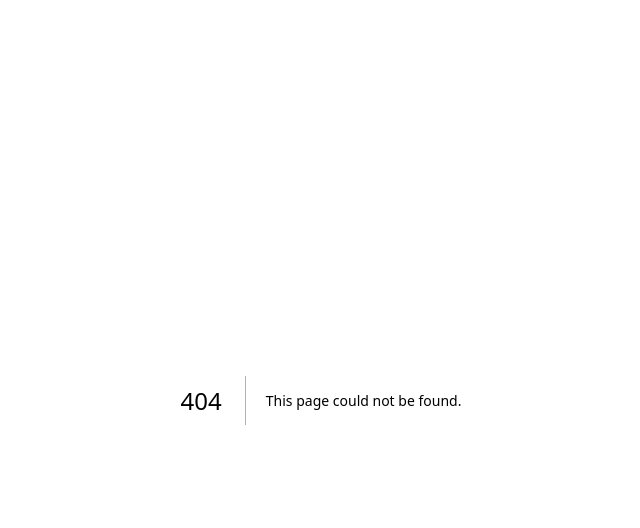
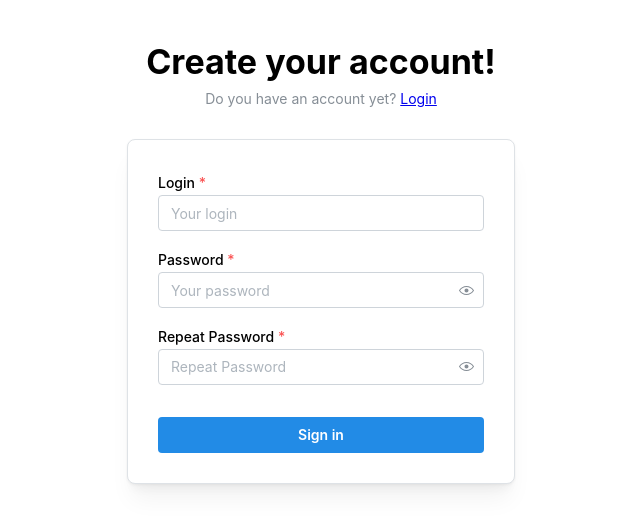
Before and after one commit to Komosabe/booking-ReactApp, a Next.js app: page /sign-up in a window 1280 px wide. Before the commit this address had no page. Shown: the top 528 px of the page, without its empty margins (319-959 px from the left). Built offline with nearby package versions, Linux system fonts and the light colour scheme; what @mantine/vanilla-extract would draw is missing.

Commit message:
feat: create routing for auth

```diff
--- /dev/null
+++ b/src/app/(public)/sign-up/page.tsx
@@ -0,0 +1,8 @@
+import React from 'react'
+import { Register } from '../../../components/Public/Auth/Register'
+
+const page = () => {
+  return <Register />
+}
+
+export default page
--- /dev/null
+++ b/src/components/Public/Auth/Register.tsx
@@ -0,0 +1,35 @@
+import {
+  Anchor,
+  Button,
+  Container,
+  Paper,
+  PasswordInput,
+  Text,
+  TextInput,
+  Title,
+} from '@mantine/core'
+import Link from 'next/link'
+import { routes } from '../../../misc/routes'
+
+export const Register = () => {
+  return (
+    <Container size={420} my={40}>
+      <Title ta="center">Create your account!</Title>
+      <Text c="dimmed" size="sm" ta="center" mt={5}>
+        Do you have an account yet?{' '}
+        <Anchor size="sm" component="button">
+          <Link href={routes['sign-in']}>Login</Link>
+        </Anchor>
+      </Text>
+
+      <Paper withBorder shadow="md" p={30} mt={30} radius="md">
+        <TextInput label="Login" placeholder="Your login" required />
+        <PasswordInput label="Password" placeholder="Your password" required mt="md" />
+        <PasswordInput label="Repeat Password" placeholder="Repeat Password" required mt="md" />
+        <Button fullWidth mt="xl">
+          Sign in
+        </Button>
+      </Paper>
+    </Container>
+  )
+}
--- /dev/null
+++ b/src/misc/routes/index.ts
@@ -0,0 +1,7 @@
+export const routes = {
+  //Public
+  index: '',
+
+  'sign-in': '/sign-in',
+  'sign-up': '/sign-up',
+}
```
Also changed, not shown: src/app/(public)/sign-in/page.tsx (added, +7 -0 lines), src/app/layout.tsx (renamed from app/layout.tsx, +8 -8 lines), src/components/Public/Auth/Login.tsx (added, +38 -0 lines), src/components/Welcome/Welcome.css.ts (renamed from components/Welcome/Welcome.css.ts, +6 -6 lines), src/app/page.tsx (renamed from app/page.tsx), src/components/ColorSchemeToggle/ColorSchemeToggle.tsx (renamed from components/ColorSchemeToggle/ColorSchemeToggle.tsx), src/components/Welcome/Welcome.tsx (renamed from components/Welcome/Welcome.tsx), 1 other file (tests, documents, lock files or other folders).
